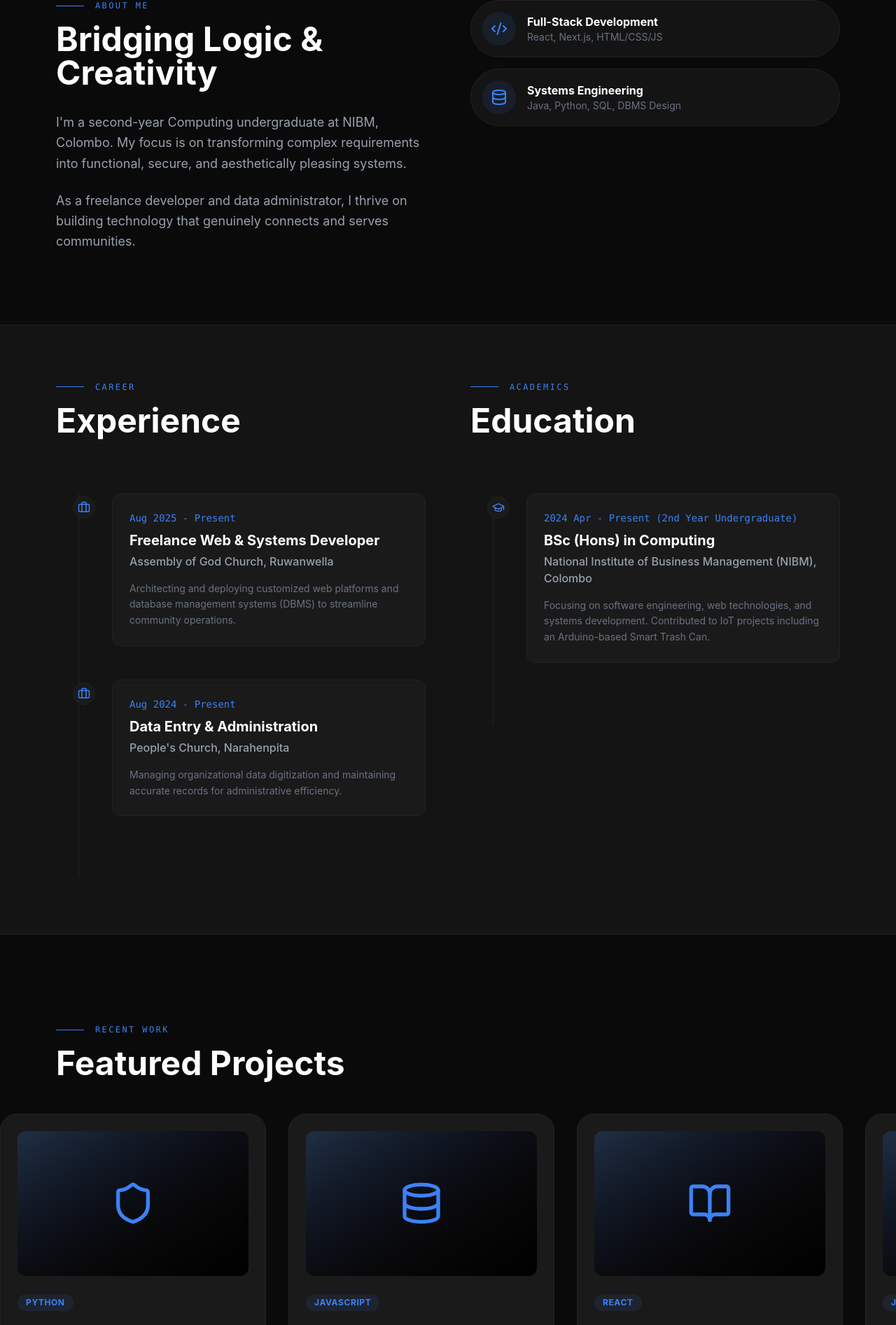
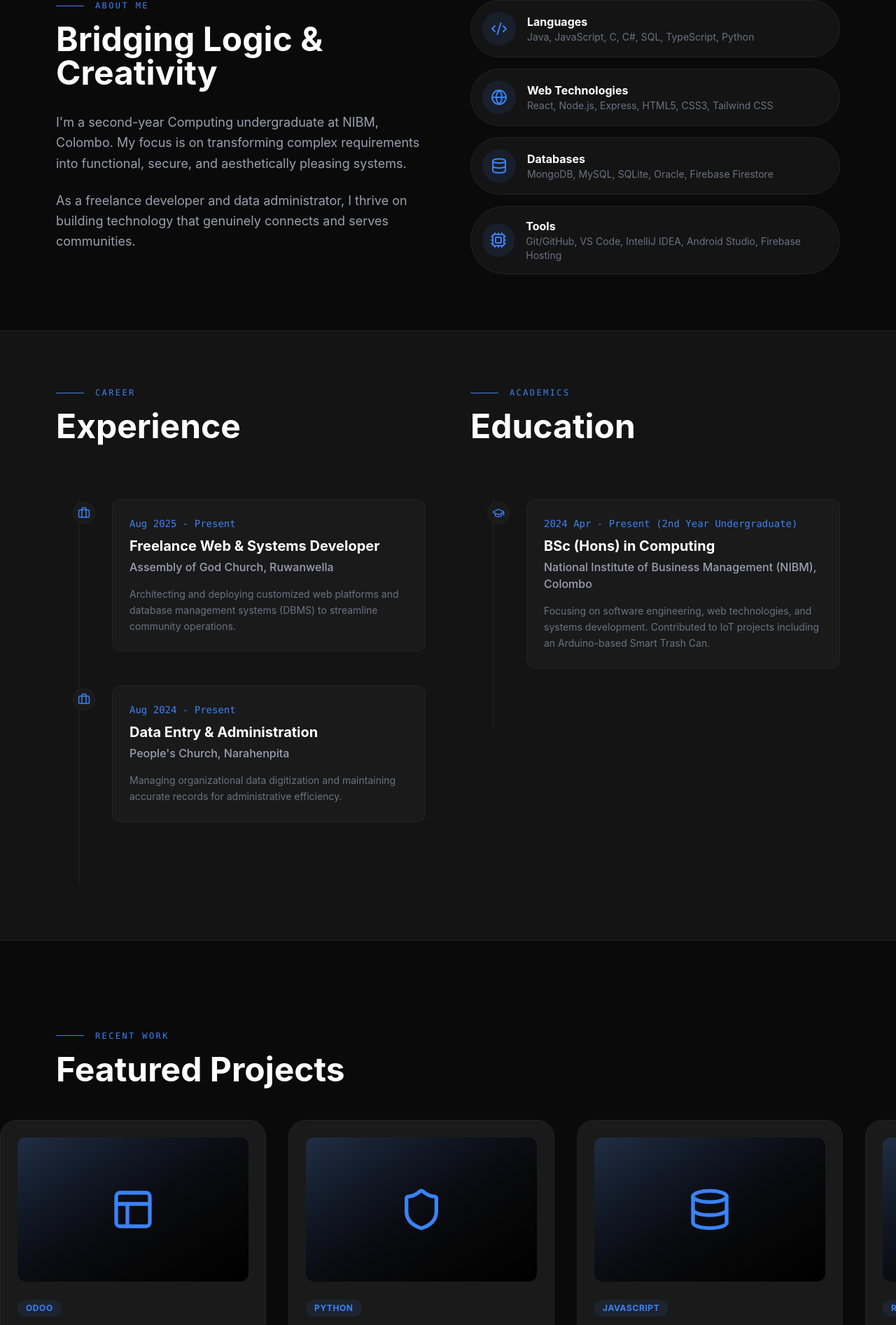
Before and after one commit to shalom-jed/shalom-portfolio, a Next.js app: page /shalom-portfolio/ in a window 1280 px wide. Shown: the part 880-2773 px from the top of the page at 70% size. Built offline with nearby package versions, Linux system fonts and the light colour scheme.

Commit message:
feat: update project details and enhance skills section with new technologies

```diff
--- a/app/data/projects.ts
+++ b/app/data/projects.ts
@@ -1,30 +1,38 @@
 export const projects = [
+    {
+    id: 1,
+    title: "Odoo POS System",
+    description: "A Point of Sale (POS) system integrated with Odoo ERP for streamlined retail management, inventory tracking, and sales reporting.",
+    tags: ["Odoo", "Python", "PostgreSQL"],
+    github: "https://github.com/shalom-jed/odoo-pharmacy-pos"
+  },
   {
-    id: 1,
+    id: 2,
     title: "ScamGuard-LK",
     description: "A full-stack browser extension utilizing a custom database to detect localized 'Singlish' phishing scams and blacklisted domains in real-time.",
     tags: ["Python", "Flask", "JavaScript"],
     github: "https://github.com/shalom-jed/ScamGuard-LK"
   },
   {
-    id: 2,
+    id: 3,
     title: "Church DBMS & Portal",
     description: "A digital management system and official website built to streamline data and operations for the Assembly of God Church.",
     tags: ["JavaScript", "HTML", "SQL"],
     github: "https://github.com/shalom-jed/church-dbms"
   },
   {
-    id: 3,
+    id: 4,
     title: "Hymn Book App",
     description: "A fast, searchable digital hymnal storing Sinhala and Tamil lyrics, designed to replace physical books during active worship.",
     tags: ["React", "Firebase"],
     github: "https://github.com/shalom-jed/hymn-book"
   },
   {
-    id: 4,
+    id: 5,
     title: "Study Planner & Library System",
     description: "Core Java applications demonstrating solid Object-Oriented Programming principles, data structures, and academic scheduling logic.",
     tags: ["Java", "OOP", "Console"],
     github: "https://github.com/shalom-jed"
-  }
+  },
+
 ];
--- a/app/page.tsx
+++ b/app/page.tsx
@@ -172,21 +172,52 @@ export default function Home() {
               </p>
             </div>
 
-            <div className="flex flex-col gap-4">
+<div className="flex flex-col gap-4">
+
+              {/* Languages */}
               <div className="bg-[var(--color-surface)] border border-[var(--color-border)] rounded-full p-4 flex items-center gap-4 hover:border-[var(--color-accent)] transition-all cursor-none">
-                <div className="w-12 h-12 bg-[var(--color-accent)]/10 rounded-full flex items-center justify-center text-[var(--color-accent)]"><Code2 size={24} /></div>
+                <div className="w-12 h-12 bg-[var(--color-accent)]/10 rounded-full flex items-center justify-center text-[var(--color-accent)]">
+                  <Code2 size={24} />
+                </div>
                 <div>
-                  <h4 className="font-bold text-white">Full-Stack Development</h4>
-                  <p className="text-sm text-gray-500">React, Next.js, HTML/CSS/JS</p>
+                  <h4 className="font-bold text-white">Languages</h4>
+                  <p className="text-sm text-gray-500">Java, JavaScript, C, C#, SQL, TypeScript, Python</p>
                 </div>
               </div>
+
+              {/* Web Technologies */}
               <div className="bg-[var(--color-surface)] border border-[var(--color-border)] rounded-full p-4 flex items-center gap-4 hover:border-[var(--color-accent)] transition-all cursor-none">
-                <div className="w-12 h-12 bg-[var(--color-accent)]/10 rounded-full flex items-center justify-center text-[var(--color-accent)]"><Database size={24} /></div>
+                <div className="w-12 h-12 bg-[var(--color-accent)]/10 rounded-full flex items-center justify-center text-[var(--color-accent)]">
+                  <Globe size={24} />
+                </div>
                 <div>
-                  <h4 className="font-bold text-white">Systems Engineering</h4>
-                  <p className="text-sm text-gray-500">Java, Python, SQL, DBMS Design</p>
+                  <h4 className="font-bold text-white">Web Technologies</h4>
+                  <p className="text-sm text-gray-500">React, Node.js, Express, HTML5, CSS3, Tailwind CSS</p>
                 </div>
               </div>
+
+              {/* Databases */}
+              <div className="bg-[var(--color-surface)] border border-[var(--color-border)] rounded-full p-4 flex items-center gap-4 hover:border-[var(--color-accent)] transition-all cursor-none">
+                <div className="w-12 h-12 bg-[var(--color-accent)]/10 rounded-full flex items-center justify-center text-[var(--color-accent)]">
+                  <Database size={24} />
+                </div>
+                <div>
+                  <h4 className="font-bold text-white">Databases</h4>
+                  <p className="text-sm text-gray-500">MongoDB, MySQL, SQLite, Oracle, Firebase Firestore</p>
+                </div>
+              </div>
+
+              {/* Tools */}
+              <div className="bg-[var(--color-surface)] border border-[var(--color-border)] rounded-full p-4 flex items-center gap-4 hover:border-[var(--color-accent)] transition-all cursor-none">
+                <div className="w-12 h-12 bg-[var(--color-accent)]/10 rounded-full flex items-center justify-center text-[var(--color-accent)]">
+                  <Cpu size={24} />
+                </div>
+                <div>
+                  <h4 className="font-bold text-white">Tools</h4>
+                  <p className="text-sm text-gray-500">Git/GitHub, VS Code, IntelliJ IDEA, Android Studio, Firebase Hosting</p>
+                </div>
+              </div>
+
             </div>
           </div>
         </section>
```
